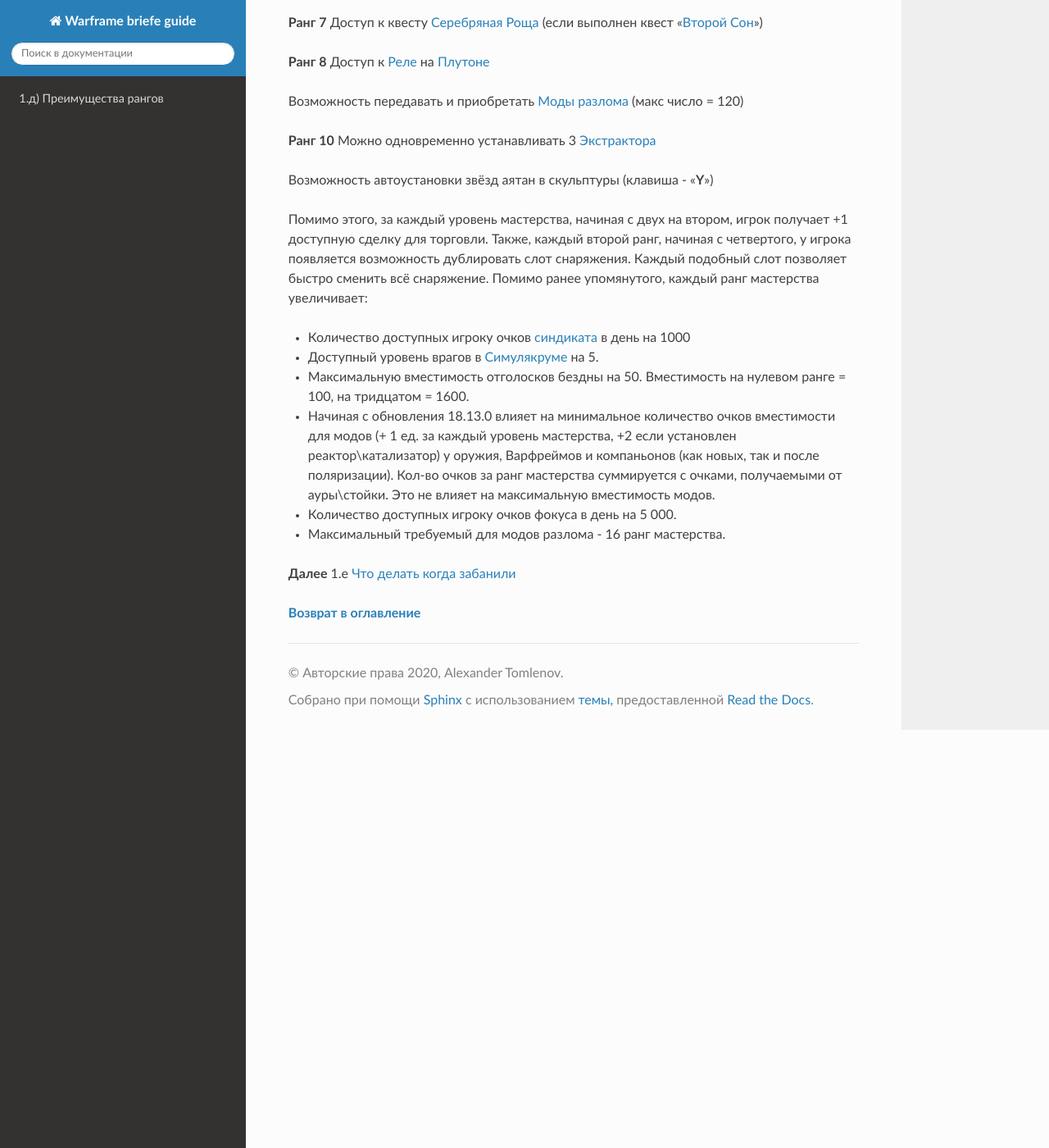
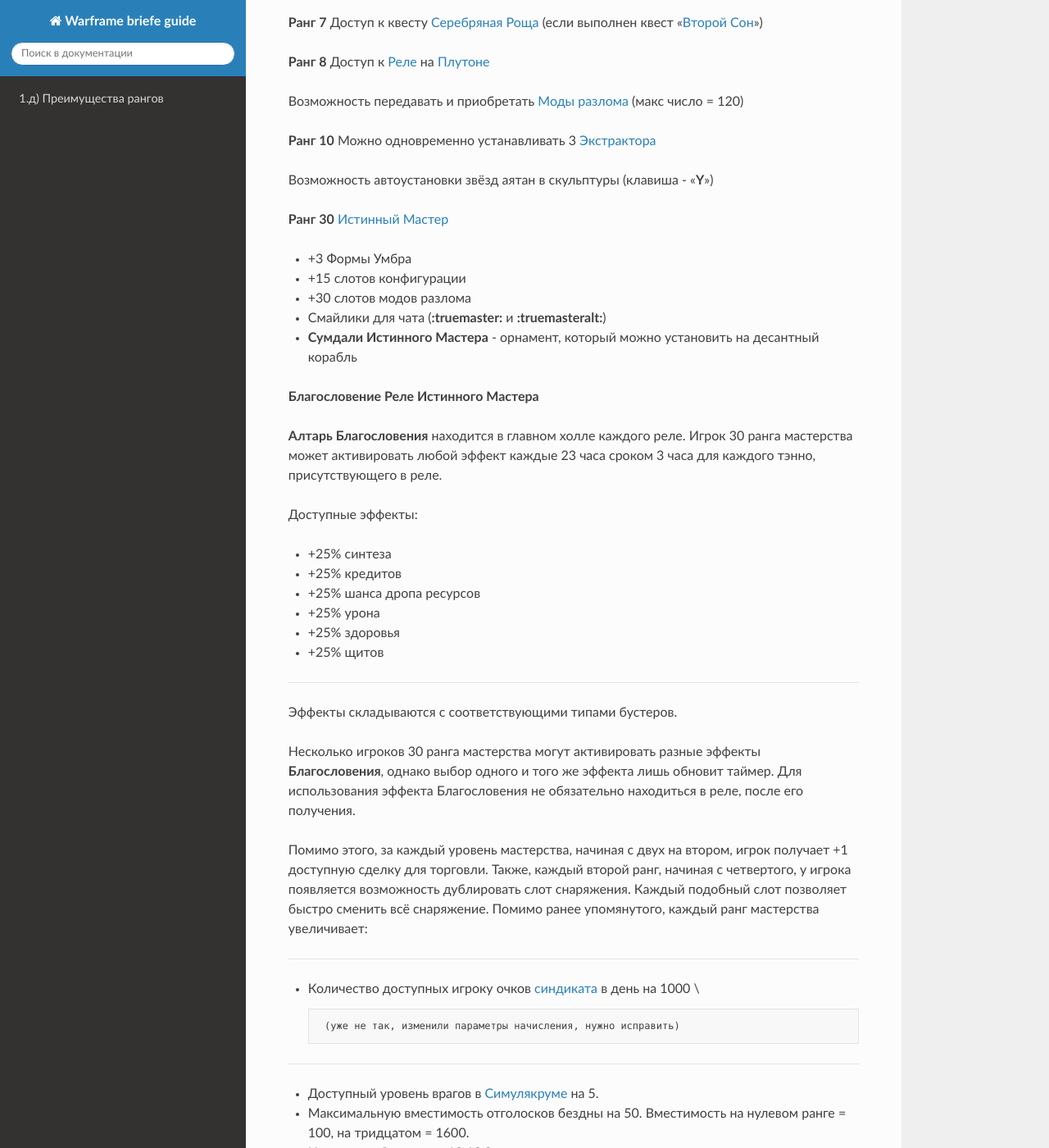
Before and after one commit to crackedmind/warframe-brief-guide, a Sphinx documentation site: the page built from source/01_e.md, in a window 1280 px wide and 1400 px high, scrolled down 960 px. Shown: the whole window at 82% size. Built offline with Sphinx 7.4.7 and the Read the Docs theme 2.0.0, drawn with Linux system fonts in a browser that asks for light colours.

```diff
--- a/source/01_e.md
+++ b/source/01_e.md
@@ -42,11 +42,39 @@
 
   Возможность автоустановки звёзд аятан в скульптуры (клавиша - "**Y**")
 
+**Ранг 30**  [Истинный Мастер](https://warframe.fandom.com/ru/wiki/%D0%AD%D0%BA%D1%81%D1%82%D1%80%D0%B0%D0%BA%D1%82%D0%BE%D1%80%D1%8B)
+
+ *  +3 Формы Умбра
+ *  +15 слотов конфигурации
+ *  +30 слотов модов разлома
+ *  Смайлики для чата (**:truemaster:** и **:truemasteralt:**)
+ *  **Сумдали Истинного Мастера** - орнамент, который можно установить на десантный корабль
+
+  **Благословение Реле Истинного Мастера**
+
+  **Алтарь Благословения** находится в главном холле каждого реле. Игрок 30 ранга мастерства может активировать любой эффект каждые 23 часа сроком 3 часа для каждого тэнно, присутствующего в реле.
+
+  Доступные эффекты:
+  * +25% синтеза
+  * +25% кредитов
+  * +25% шанса дропа ресурсов
+  * +25% урона
+  * +25% здоровья
+  * +25% щитов
+
+***
+  Эффекты складываются с соответствующими типами бустеров.
+
+  Несколько игроков 30 ранга мастерства могут активировать разные эффекты **Благословения**, однако выбор одного и того же эффекта лишь обновит таймер.
+  Для использования эффекта Благословения не обязательно находиться в реле, после его получения.
+
 Помимо этого, за каждый уровень мастерства, начиная с двух на втором, игрок получает +1 доступную сделку для торговли. Также, каждый второй ранг, начиная с четвертого, у игрока появляется возможность дублировать слот снаряжения. Каждый подобный слот позволяет быстро сменить всё снаряжение. Помимо ранее упомянутого, каждый ранг мастерства увеличивает:
 
+***
+*   Количество доступных игроку очков [синдиката](https://warframe.fandom.com/ru/wiki/%D0%A1%D0%B8%D0%BD%D0%B4%D0%B8%D0%BA%D0%B0%D1%82%D1%8B) в день на 1000 \
 
-*   Количество доступных игроку очков [синдиката](https://warframe.fandom.com/ru/wiki/%D0%A1%D0%B8%D0%BD%D0%B4%D0%B8%D0%BA%D0%B0%D1%82%D1%8B) в день на 1000
-
+         (уже не так, изменили параметры начисления, нужно исправить)
+***
 *   Доступный уровень врагов в [Симулякруме](https://warframe.fandom.com/ru/wiki/%D0%A1%D0%B8%D0%BC%D1%83%D0%BB%D1%8F%D0%BA%D1%80%D1%83%D0%BC) на 5.
 *   Максимальную вместимость отголосков бездны на 50. Вместимость на нулевом ранге = 100, на тридцатом = 1600.
 *   Начиная с обновления 18.13.0 влияет на минимальное количество очков вместимости для модов (+ 1 ед. за каждый уровень мастерства, +2 если установлен реактор\катализатор) у оружия, Варфреймов и компаньонов (как новых, так и после поляризации). Кол-во очков за ранг мастерства суммируется с очками, получаемыми от ауры\стойки. Это не влияет на максимальную вместимость модов.
```
Also changed, not shown: source/01_b.md (+2 -0 lines).
